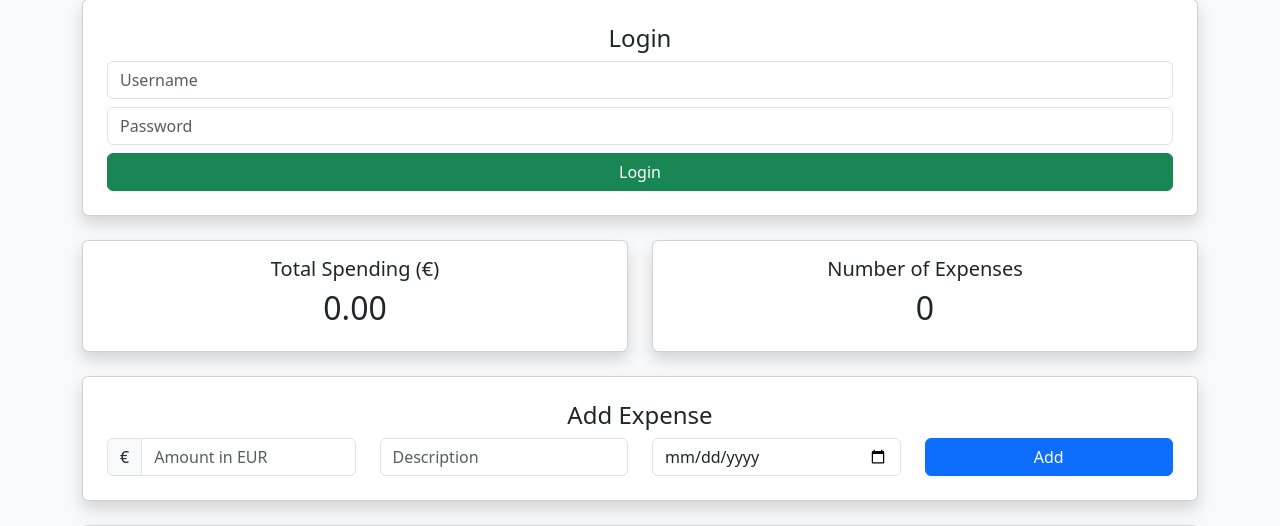
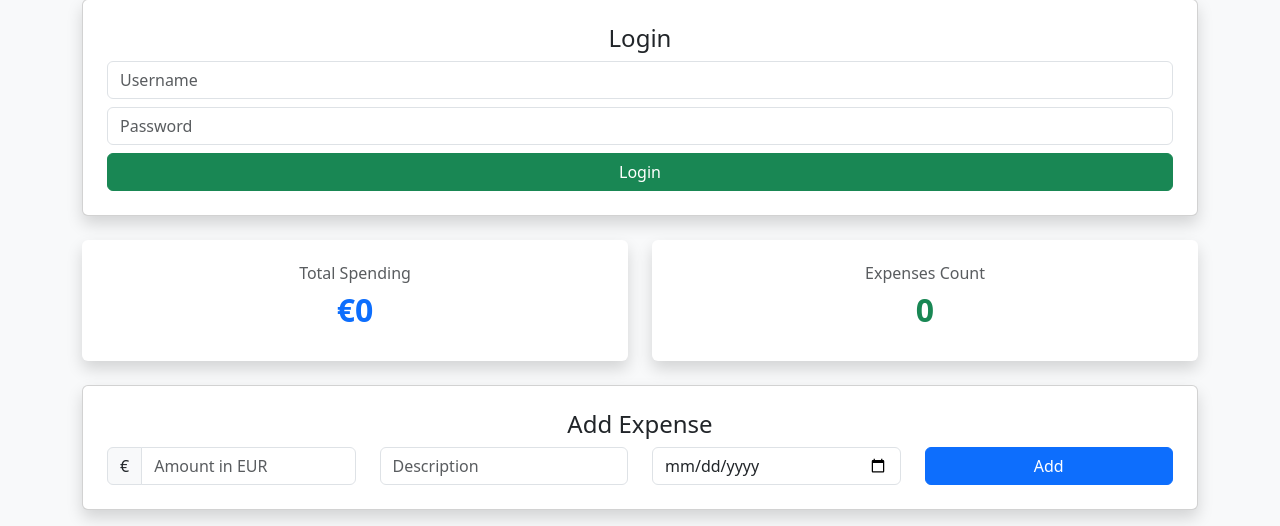
Before and after one commit to aiswarialajan124-png/WSA-project, a Flask app: page / in a window 1280 px wide. Shown: the part 145-671 px from the top of the page. Run offline with Flask 3, Linux system fonts and the light colour scheme; data that the repository does not hold is empty.

Commit message:
Improved dashboard cards

```diff
--- a/finance-tracker/templates/index.html
+++ b/finance-tracker/templates/index.html
@@ -20,22 +20,21 @@
                 <button class="btn btn-success w-100" onclick="login()">Login</button>
             </div>
 
-            <div class="row mb-4" id="dashboard">
+            <div class="row mb-4">
 
                 <div class="col-md-6">
-                    <div class="card text-center p-3 shadow">
-                        <h5>Total Spending (€)</h5>
-                        <h2 id=totalAmount>0.00</h2>
+                    <div class="card text-center p-4 shadow border-0">
+                        <h6 class="text-muted">Total Spending</h6>
+                        <h2 id="totalAmount" class="fw-bold text-primary">€0</h2>
                     </div>
                 </div>
 
                 <div class="col-md-6">
-                    <div class="card text-center p-3 shadow">
-                        <h5>Number of Expenses</h5>
-                        <h2 id="totalCount">0</h2>
+                    <div class="card text-center p-4 shadow border-0">
+                        <h6 class="text-muted">Expenses Count</h6>
+                        <h2 id="totalCount" class="fw-bold text-success">0</h2>
                     </div>
                 </div>
-
             </div>
 
             <!-- Add Expenses -->
```
